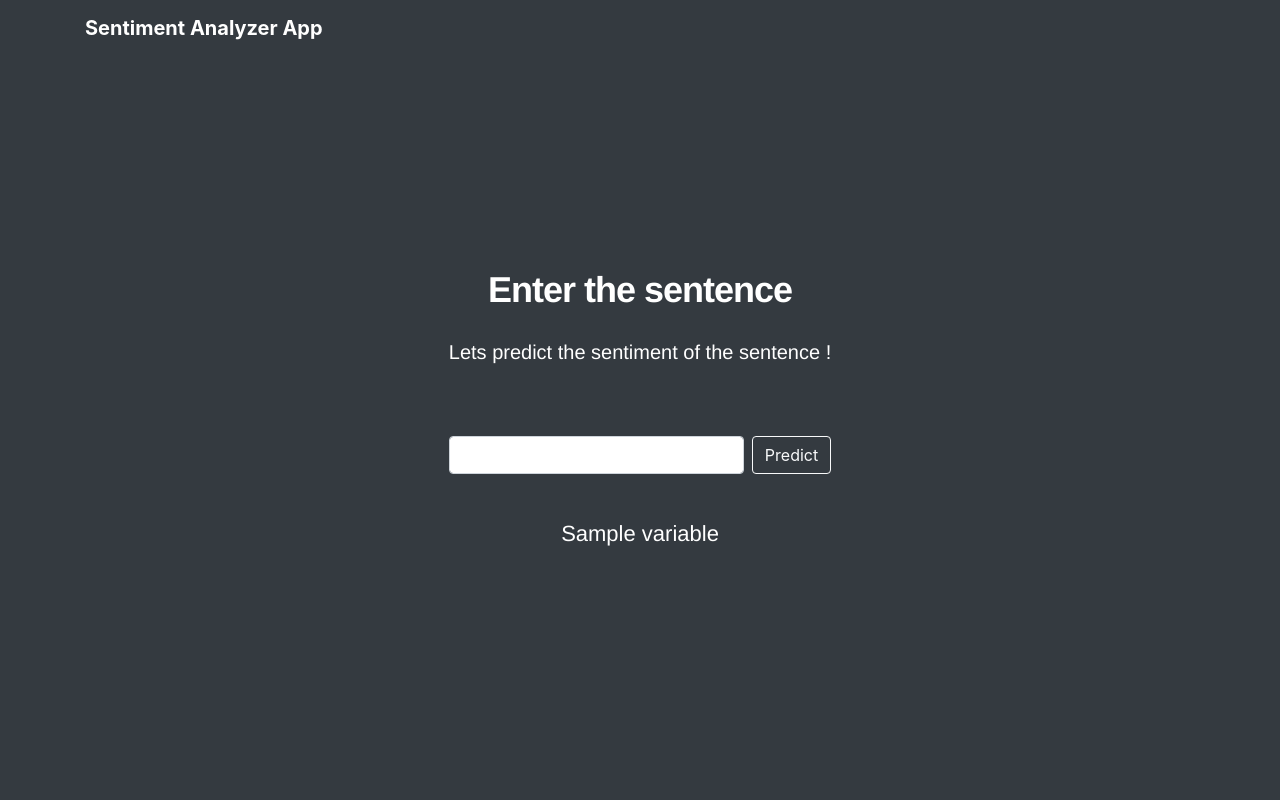
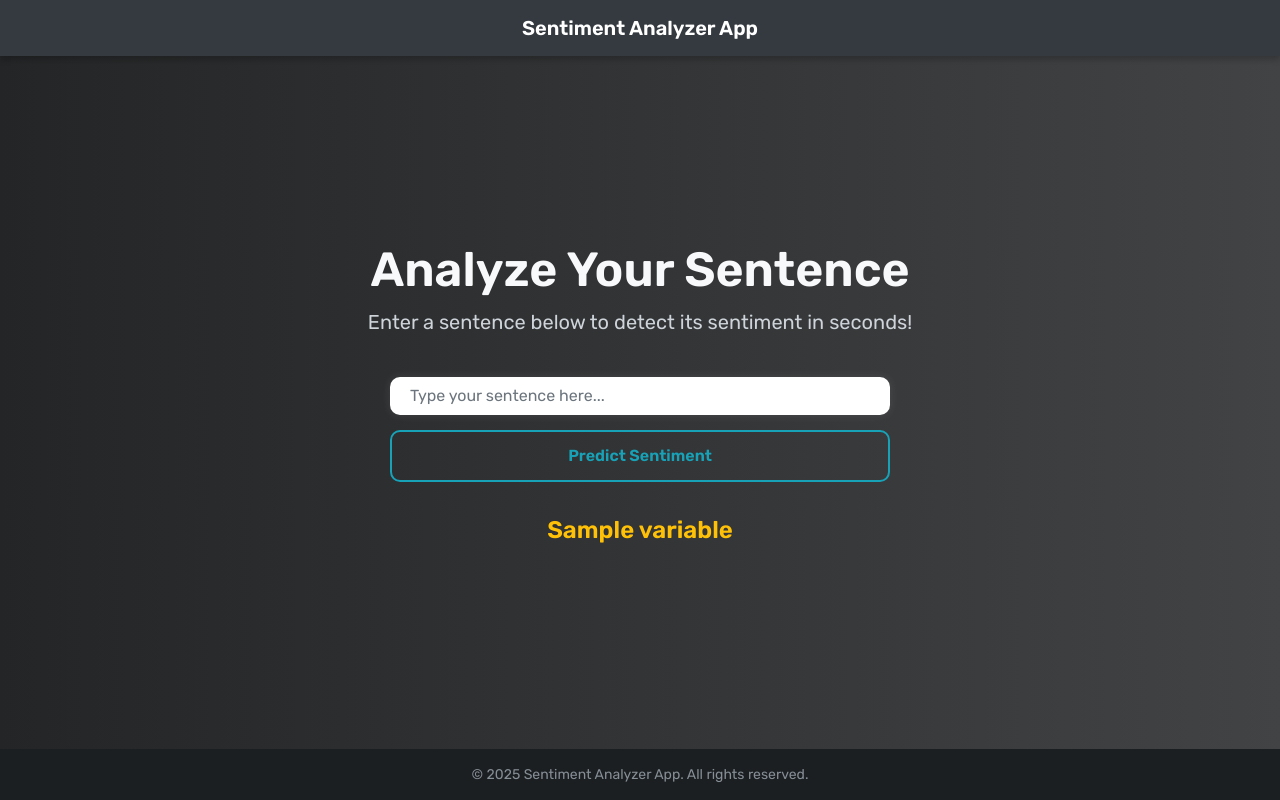
Before and after one commit to akshwin/Sentiment_Analyzer, a Flask app: template templates/index.html in a window 1280 px wide. Run offline with Flask 2, Linux system fonts and the light colour scheme; the template is opened without the code that fills it: most values are stand-ins (such as "Sample title", 1, 10 or a date in 2020); some libraries are stand-ins or nearby versions.

Commit message:
enhanced

```diff
--- a/templates/index.html
+++ b/templates/index.html
@@ -1,110 +1,145 @@
-<html>
+<!DOCTYPE html>
+<html lang="en">
   <head>
-    <body style="background-color:#343a40;">
-    </body>
+    <meta charset="UTF-8" />
+    <meta name="viewport" content="width=device-width, initial-scale=1.0" />
+    <title>Sentiment Analyzer</title>
+
+    <!-- Bootstrap CSS -->
     <link
       rel="stylesheet"
       href="https://stackpath.bootstrapcdn.com/bootstrap/4.3.1/css/bootstrap.min.css"
       integrity="sha384-ggOyR0iXCbMQv3Xipma34MD+dH/1fQ784/j6cY/iJTQUOhcWr7x9JvoRxT2MZw1T"
       crossorigin="anonymous"
     />
+
+    <!-- Google Font -->
+    <link href="https://fonts.googleapis.com/css2?family=Rubik:wght@400;600&display=swap" rel="stylesheet">
+
+    <style>
+      body {
+        background: linear-gradient(to right, #232526, #414345);
+        color: #f8f9fa;
+        font-family: 'Rubik', sans-serif;
+        min-height: 100vh;
+        margin: 0;
+        display: flex;
+        flex-direction: column;
+      }
+
+      nav {
+        box-shadow: 0 4px 6px rgba(0, 0, 0, 0.2);
+      }
+
+      h1 {
+        font-size: 48px;
+        font-weight: 600;
+      }
+
+      .lead {
+        font-size: 20px;
+        color: #ced4da;
+      }
+
+      .form-div {
+        display: flex;
+        flex-direction: column;
+        gap: 15px;
+        max-width: 500px;
+        width: 100%;
+      }
+
+      .form-div input {
+        border-radius: 10px;
+        border: none;
+        padding: 15px 20px;
+        font-size: 16px;
+        box-shadow: 0 0 10px rgba(255, 255, 255, 0.1);
+        transition: all 0.3s ease;
+      }
+
+      .form-div input:focus {
+        outline: none;
+        box-shadow: 0 0 12px rgba(23, 162, 184, 0.7);
+      }
+
+      .form-div button {
+        border-radius: 10px;
+        background-color: transparent;
+        border: 2px solid #17a2b8;
+        color: #17a2b8;
+        padding: 12px 24px;
+        font-weight: 600;
+        transition: all 0.3s ease;
+      }
+
+      .form-div button:hover {
+        background-color: #17a2b8;
+        color: #fff;
+        transform: translateY(-2px);
+      }
+
+      #demo {
+        font-size: 24px;
+        font-weight: 600;
+        color: #ffc107;
+        margin-top: 30px;
+      }
+
+      .main-content {
+        flex: 1;
+        display: flex;
+        flex-direction: column;
+        justify-content: center;
+        align-items: center;
+        padding: 40px 20px;
+        text-align: center;
+      }
+
+      footer {
+        background-color: #1c1f22;
+        text-align: center;
+        padding: 15px 0;
+        color: #868e96;
+        font-size: 14px;
+      }
+    </style>
+  </head>
+
+  <body>
+
+    <!-- Navbar -->
+    <nav class="navbar navbar-dark bg-dark">
+      <div class="container">
+        <a class="navbar-brand mx-auto" href="#">
+          <strong>Sentiment Analyzer App</strong>
+        </a>
+      </div>
+    </nav>
+
+    <!-- Main Content -->
+    <div class="container main-content">
+      <h1>Analyze Your Sentence</h1>
+      <p class="lead">Enter a sentence below to detect its sentiment in seconds!</p>
+
+      <form method="POST" onsubmit="return validate();" class="form-div mt-4">
+        <input type="text" name="text" class="form-control" placeholder="Type your sentence here..." required />
+        <button type="submit">Predict Sentiment</button>
+      </form>
+
+      <p id="demo">{{ variable }}</p>
+    </div>
+
+    <!-- Footer -->
+    <footer>
+      &copy; 2025 Sentiment Analyzer App. All rights reserved.
+    </footer>
+
+    <!-- Bootstrap JS -->
     <script
       src="https://stackpath.bootstrapcdn.com/bootstrap/4.3.1/js/bootstrap.min.js"
       integrity="sha384-JjSmVgyd0p3pXB1rRibZUAYoIIy6OrQ6VrjIEaFf/nJGzIxFDsf4x0xIM+B07jRM"
       crossorigin="anonymous"
     ></script>
-    <style>
-      .centered {
-        position: relative;
-        text-align: center;
-        display: grid;
-        place-items: center;
-        color: white;
-      }
-
-      .header {
-        color: white;
-      }
-
-      p {
-        color: #FFFFFF;
-        font-family: 'Helvetica Neue', sans-serif;
-        font-size: 14px;
-        line-height: 24px;
-        margin: 0 0 24px;
-        text-justify: inter-word;
-      }
-
-      h1 {
-        color: #FFFFFF;
-        font-family: 'Helvetica Neue', sans-serif;
-        font-size: 36px;
-        font-weight: bold;
-        letter-spacing: -1px;
-        line-height: 1;
-        text-align: center;
-      }
-
-      #demo {
-        color: #FFFFFF;
-        font-family: 'Helvetica Neue', sans-serif;
-        font-size: 22px;
-        line-height: 24px;
-        margin: 0 0 24px;
-        text-justify: inter-word;
-      }
-
-      .form-div {
-        display: flex;
-        justify-content: space-around;
-        align-items: center;
-      }
-    </style>
-  </head>
-  <body>
-
-<!-- Header-->
-
-<header>
-  <div class="navbar navbar-dark bg-dark ">
-    <div class="container">
-      <a href="" class="navbar-brand d-flex align-items-center">
-        <strong>Sentiment Analyzer App</strong>
-      </a>
-    </div>
-  </div>
-</header>
-
-<!--Main page -->
-
-    <div class="container mt-5">
-      <div class="centered">
-        <div class="text-center text-white">
-          <br>
-          <br>
-          <br>
-          <br>
-          <br>
-          <br>
-          <br>
-            <h1 class="fw-light">Enter the sentence </h1>
-            <br>
-            <p class="lead text-body-secondary">Lets predict the sentiment of the sentence !</p>
-            <br>
-            <p>
-              <form method="POST" onSubmit="return validate();" class="form">
-                <div class="form-div">
-                  <input type="text" name="text" class="form-control mr-2" />
-                  <button type="submit" class="btn btn-outline-light" onclick="this.form.submit();">
-                    Predict
-                  </button>
-                </div>
-              </form>
-            </p>
-          </div>
-          <br>
-        <p id="demo">{{ variable }}</p>
-      </div>
-    </div>
   </body>
 </html>
```
